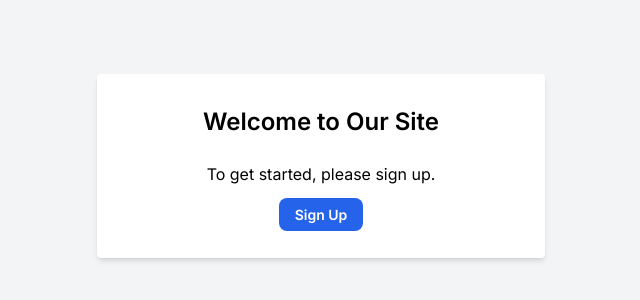
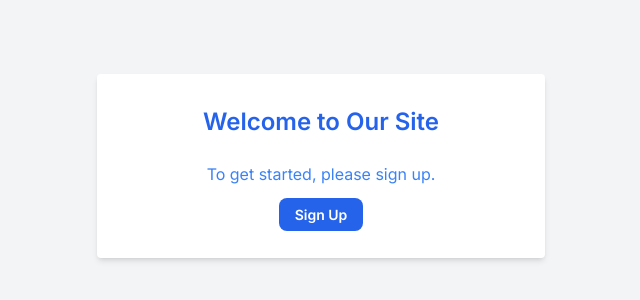
Before and after one commit to xynrgys/nextjs-fastapi-starter, a Next.js app: page / in a window 1280 px wide. Shown: the part 234-534 px from the top of the page, without its empty margins (319-959 px from the left). Built offline with nearby package versions, Linux system fonts and the light colour scheme.

Commit message:
updated page.tsx
add color to text

```diff
--- a/app/page.tsx
+++ b/app/page.tsx
@@ -1,12 +1,12 @@
 import Image from "next/image";
 import Link from "next/link";
 
-export default function Home() {
+const Home = () => {
   return (
     <div className="flex items-center justify-center min-h-screen bg-gray-100">
       <div className="w-full max-w-md p-8 bg-white rounded shadow-md">
-        <h2 className="mb-6 text-2xl font-semibold text-center">Welcome to Our Site</h2>
-        <p className="mb-4 text-center">To get started, please sign up.</p>
+        <h2 className="mb-6 text-2xl font-semibold text-center text-blue-600">Welcome to Our Site</h2>
+        <p className="mb-4 text-center text-blue-500">To get started, please sign up.</p>
         <div className="flex justify-center">
           <Link href="/signup">
             <a className="px-4 py-2 text-sm font-semibold text-white bg-blue-600 rounded-lg hover:bg-blue-700 focus:outline-none focus:ring-2 focus:ring-blue-500 focus:ring-offset-2">
@@ -17,4 +17,6 @@ export default function Home() {
       </div>
     </div>
   );
-}
+};
+
+export default Home;
--- a/app/signup.tsx
+++ b/app/signup.tsx
@@ -1,10 +1,11 @@
-// pages/signup.tsx
 import { useState, FormEvent } from 'react';
+import { useRouter } from 'next/router';
 
-export default function SignUp() {
+const SignUp = () => {
   const [name, setName] = useState<string>('');
   const [email, setEmail] = useState<string>('');
   const [password, setPassword] = useState<string>('');
+  const router = useRouter();
 
   const handleSubmit = async (e: FormEvent) => {
     e.preventDefault();
@@ -19,8 +20,9 @@ export default function SignUp() {
 
     const data = await response.json();
     if (response.ok) {
-      // Handle successful signup
+      // Handle successful signup, e.g., redirect to a login page
       console.log('Signup successful', data);
+      router.push('/login');
     } else {
       // Handle signup error
       console.error('Signup failed', data);
@@ -78,4 +80,6 @@ export default function SignUp() {
       </div>
     </div>
   );
-}
+};
+
+export default SignUp;
```
